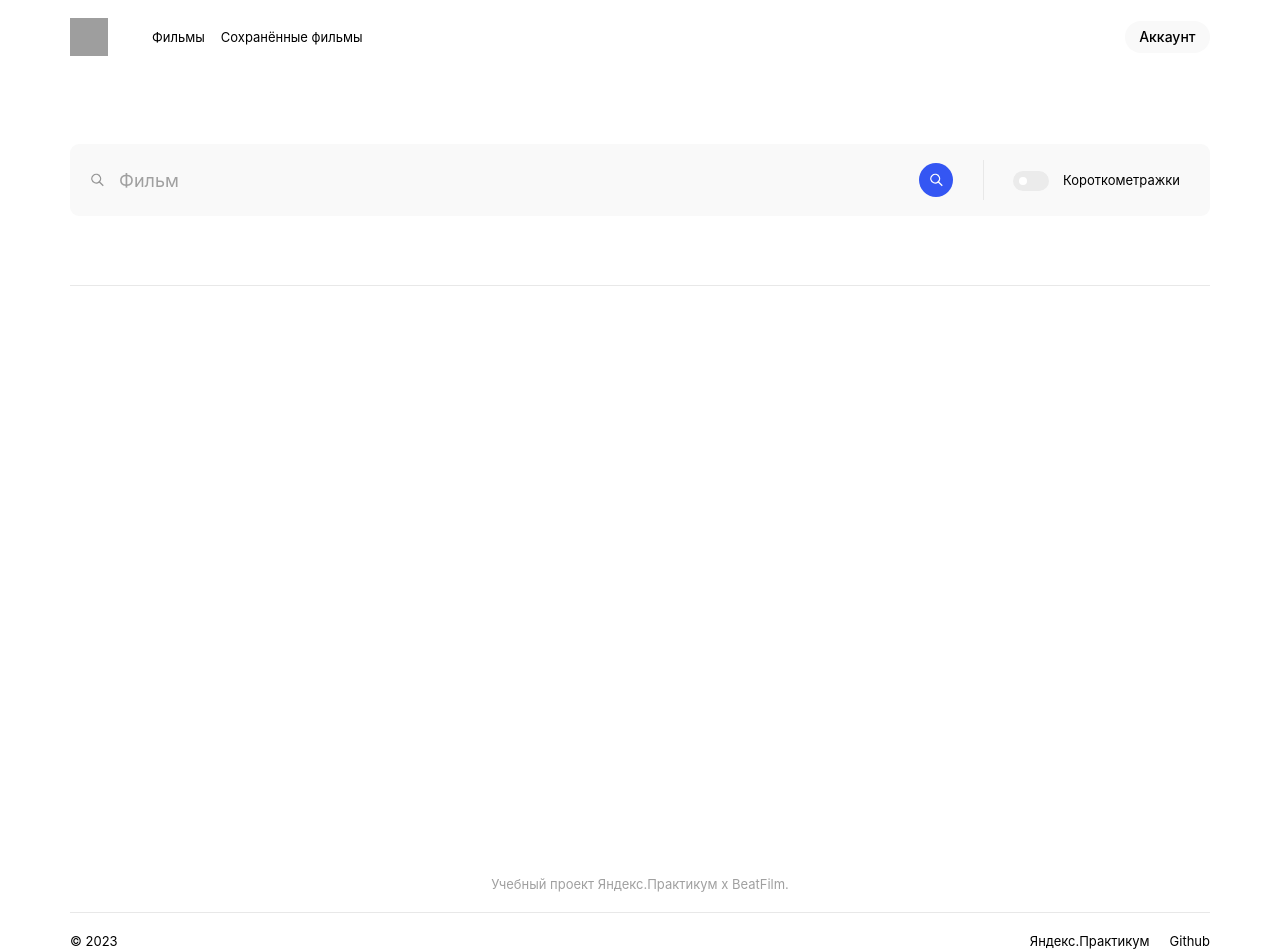
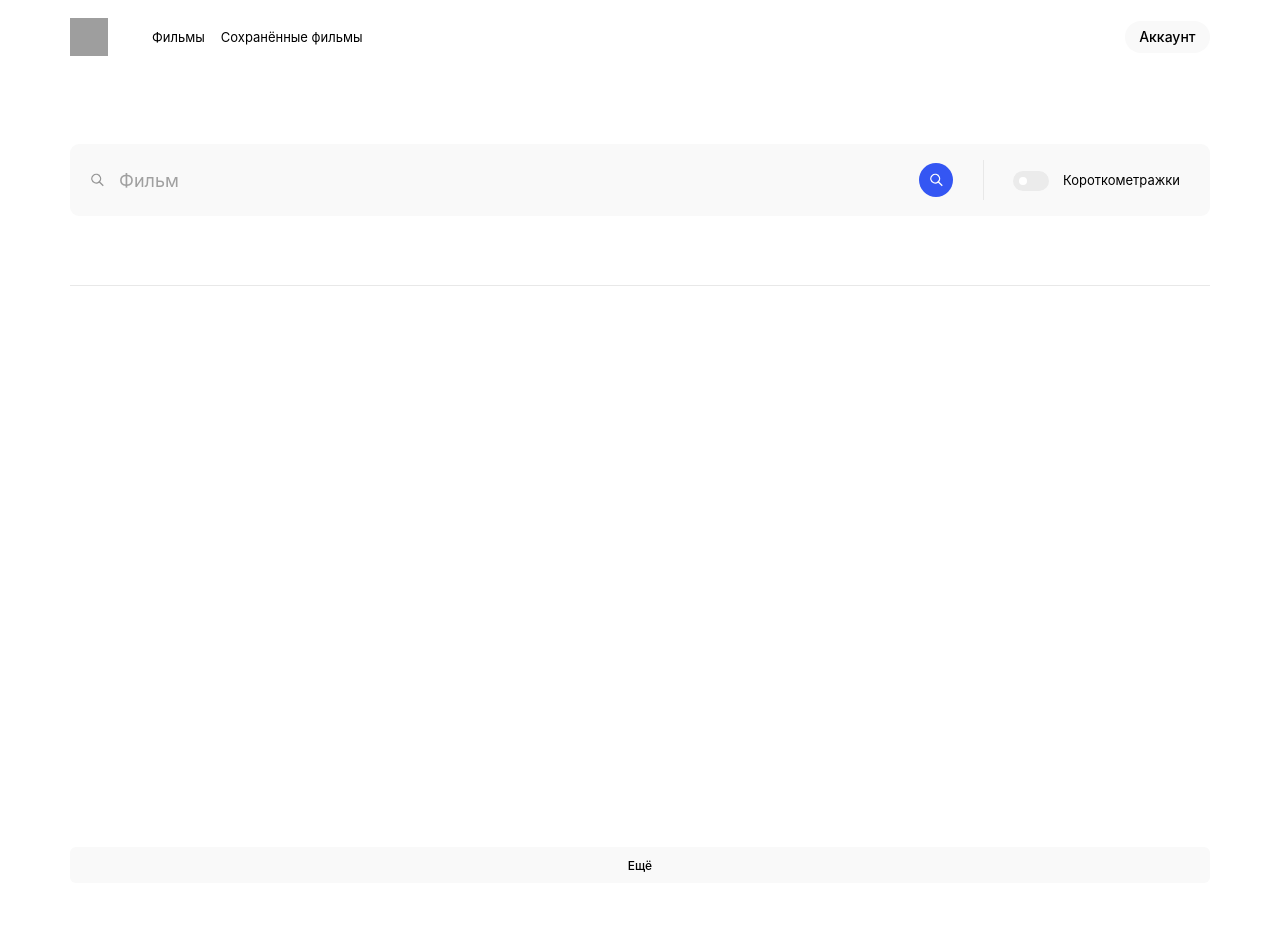
Before and after one commit to GrigoryGriko/movies-explorer-frontend, a React (Create React App) app: page /movies in a window 1280 px wide. Shown: the top 952 px of the page. Built offline with nearby package versions, Linux system fonts and the light colour scheme; grey boxes are pictures that could not be loaded.

Commit message:
feat: настраивание кнопки 'Ёще'

```diff
--- a/src/components/Movies/MoviesCardList/MoviesCardList.js
+++ b/src/components/Movies/MoviesCardList/MoviesCardList.js
@@ -8,7 +8,7 @@ import Preloader from '../Preloader/Preloader';
 
 
 function MoviesCardList(props) {
-  //localStorage.removeItem("searchFormData");
+  localStorage.removeItem("searchFormData");
 
 
   const [maxCountCards, setMaxCountCards] = useState(4);
@@ -21,17 +21,24 @@ function MoviesCardList(props) {
   const [cards, setCards] = useState([]);
 
   useEffect(() => {
-    SetSearchFormData(JSON.parse(localStorage.getItem("searchFormData")));
+    const searchFormStorage = JSON.parse(localStorage.getItem("searchFormData"));
+    SetSearchFormData(searchFormStorage ? searchFormStorage : {});
 
-    setTextMovie(searchFormData.textMovie);
-    setShorthsFilms(searchFormData.shorthsFilms);
+    setTextMovie(searchFormData.textMovie ? searchFormData.textMovie : '');
+    setShorthsFilms(searchFormData.shorthsFilms ? searchFormData.shorthsFilms: '');
 
     setAllCountCards(searchFormData.cards ? searchFormData.cards : []);
     setCards(searchFormData.cards ? searchFormData.cards.splice(0, maxCountCards) : []);
 
     console.log(cards.length);
     console.log(allCountCards.length);
-  }, [props.isPreloader])
+  }, [props.isPreloader, maxCountCards])
+
+  function handleMore() {
+    setMaxCountCards(prevMaxCount => prevMaxCount + 1);
+    setCards(allCountCards ? allCountCards.splice(0, maxCountCards) : []);
+    console.log(maxCountCards);
+  }
 
   /*useEffect(() => {
     setCards(searchedCards ? searchedCards.splice(0, maxCountCards) : []);
@@ -73,15 +80,18 @@ function MoviesCardList(props) {
             </Switch>
           </ul> : ''
         }
-        {(!searchFormData && !props.isPreloader && props.isSearchMovies) ?
+        {(searchFormData.legnth !== 0 && !props.isPreloader && props.isSearchMovies) ?
         props.isSearchMovies : '' }
       </section>
 
       <Switch>
         <Route path="/movies">
-          {(!cards & cards.length !== allCountCards.length) ?
+          {(true) ?
             <section className="movies-more section">
-            <button className="movies-more__button-more wrapper-movies-more button-hover">
+            <button
+              className="movies-more__button-more wrapper-movies-more button-hover"
+              onClick={handleMore}
+            >
               Ещё
             </button>
           </section> : ''
@@ -91,5 +101,6 @@ function MoviesCardList(props) {
     </>
   )
 }
+/*cards & cards.length !== allCountCards.length*/
 
 export default MoviesCardList;
```
